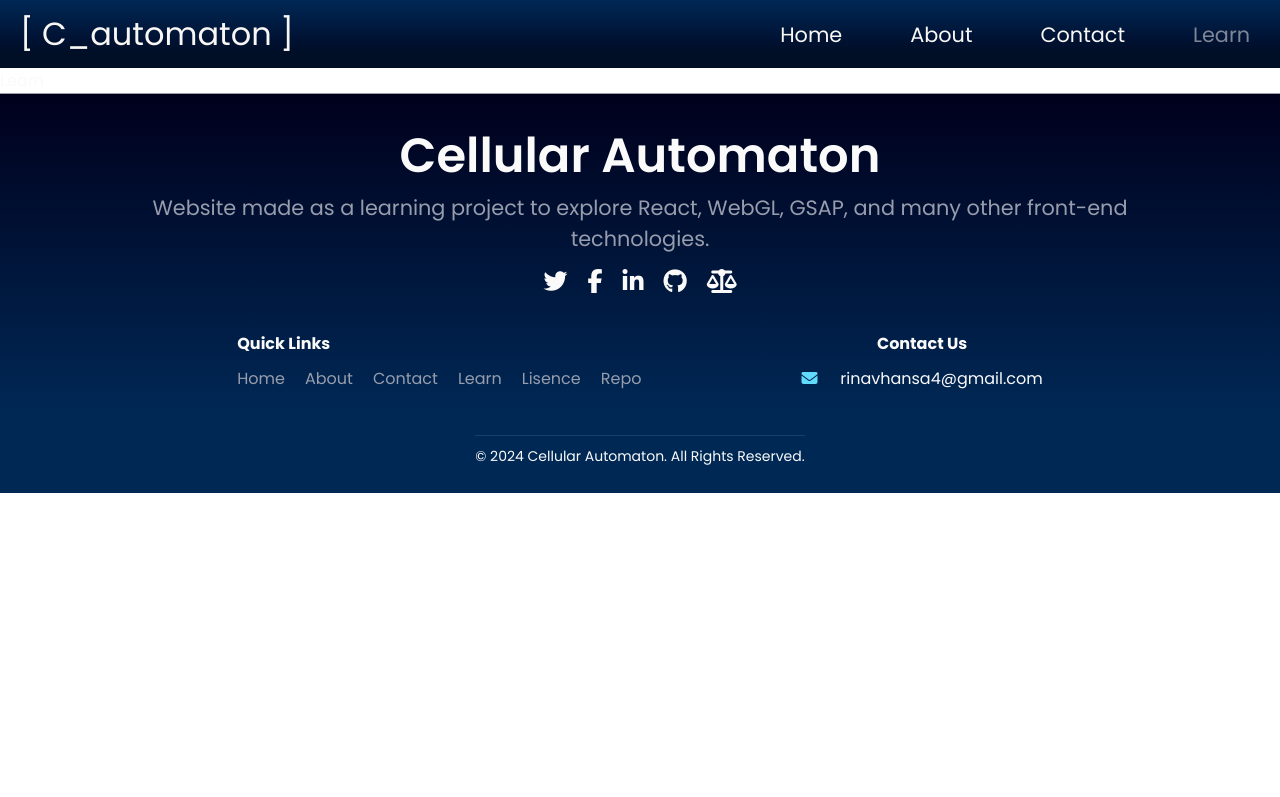
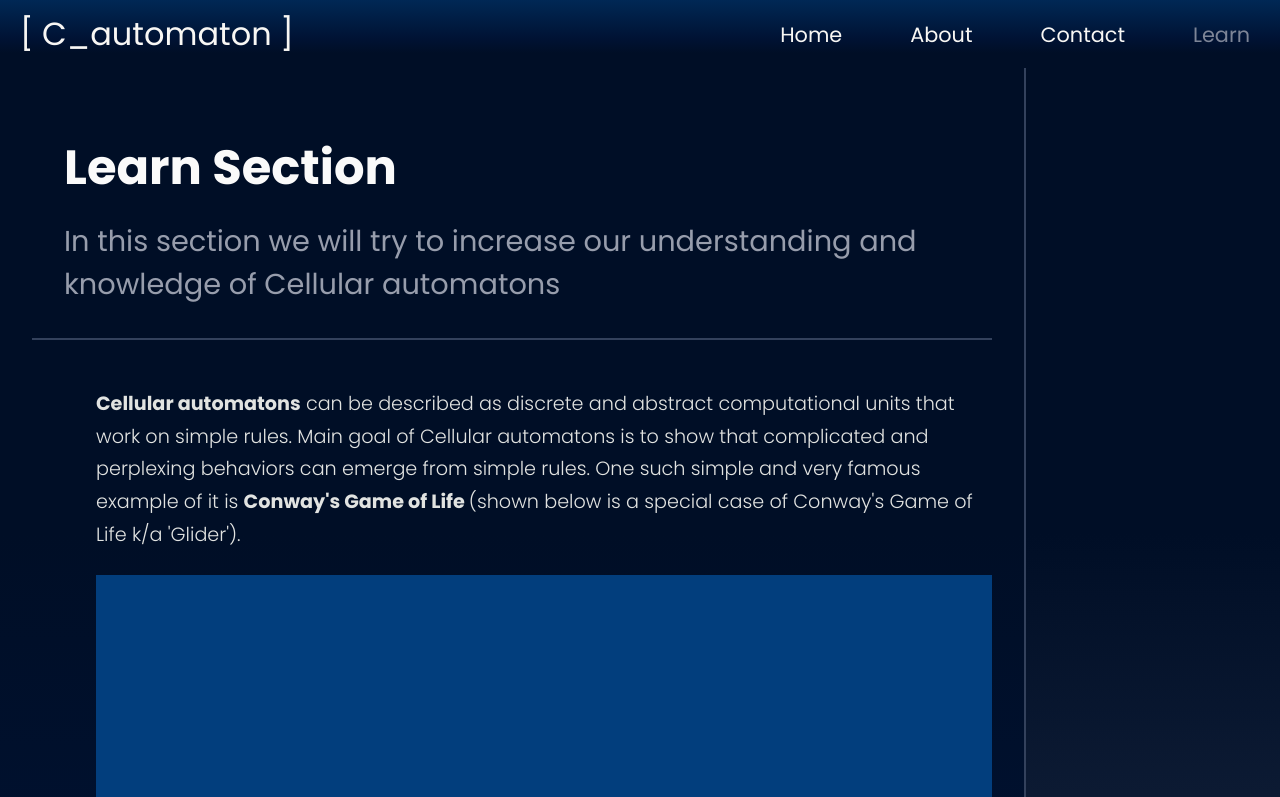
Before and after one commit to Rrrinav/c_automaton, a React (Vite) app: page /learn in a window 1280 px wide. Shown: the top 797 px of the page. Built offline with nearby package versions, Linux system fonts and the light colour scheme.

Commit message:
[ More progress ]: Added more shit to learn page and routes

```diff
--- a/src/App.css
+++ b/src/App.css
@@ -28,3 +28,12 @@
   opacity: 0;
   pointer-events: none; /* Optional: Disable interactions with the loader */
 }
+
+.style-link {
+  color: #a1a1ff;
+  text-decoration: none;
+}
+
+.style-link:hover {
+  color: #11ffff;
+}
--- a/src/Pages/Home/Home.jsx
+++ b/src/Pages/Home/Home.jsx
@@ -88,12 +88,12 @@ const Home = () => {
       gsap.from(".learn > *", {
         opacity: 0,
         y: 30,
-        duration: 0.8,
-        stagger: 0.5,
+        duration: 1.5,
+        stagger: 0.6,
         ease: "power3.out",
         scrollTrigger: {
           trigger: ".learn",
-          start: "top 50%",
+          start: "top 60%",
           end: "center center",
           scrub: 1,
         },
@@ -148,6 +148,7 @@ const Home = () => {
                   title={card.title}
                   description={card.description}
                   button={card.button}
+                  className="cards"
                 />
               ))}{" "}
             </div>
--- /dev/null
+++ b/src/Pages/Learn/BasicIntro.css
@@ -0,0 +1,12 @@
+.basicIntro-body {
+  padding-left: 4rem;
+  text-align: initial;
+  font-size: 1.2em;
+  line-height: 1.7em;
+  font-weight: 300;
+  color: #e1e3e1;
+}
+
+.basicIntro-body > * {
+  margin-bottom: 1.5rem;
+}
--- /dev/null
+++ b/src/Pages/Learn/BasicIntro.jsx
@@ -0,0 +1,72 @@
+import React from "react";
+import "./BasicIntro.css";
+import Glider from "../../webGl/Glider";
+
+const BasicIntro = () => {
+  return (
+    <div className="basicIntro-body">
+      <p>
+        <span className="bold-text">Cellular automatons</span> can be described
+        as discrete and abstract computational units that work on simple rules.
+        Main goal of Cellular automatons is to show that complicated and
+        perplexing behaviors can emerge from simple rules. One such simple and
+        very famous example of it is{" "}
+        <span className="bold-text">Conway's Game of Life </span>(shown below is
+        a special case of Conway's Game of Life k/a 'Glider').
+      </p>
+      <Glider width={15} height={10} bgColor={[0.008, 0.243, 0.49]} />
+      <p>
+        In this section we will learn about history, mathematics and many such
+        aspects of cellular automaton. We will start straight away with types
+        and learn their history, special cases and visualizations along with.
+        These visualizations will mostly be done on{" "}
+        <span className="bold-text">GPU using WebGL</span>, so if you can't see
+        canvas visual, it probably means that your browser doesn't support it.
+        So. let's get started
+      </p>
+      <p>
+        Any cellular automaton model works on discrete structures (although
+        continuous ones have been described now but traditionally they were
+        discrete) called <span className="bold-text">grids </span>and every cell
+        in a grid is, well a 'cell'.{" "}
+        <span className="bold-text"> Every cell can have some state </span>which
+        are defined based upon some set of rules, which dictates how it will
+        look.
+      </p>
+      These rules can result in various types of results, based on these
+      results, cellular automatons are divided into 4 categories by{" "}
+      <a
+        href="https://www.scirp.org/reference/referencespapers?referenceid=1340111"
+        className="style-link"
+        target="_blank"
+      >
+        Stephen Wolfram
+      </a>{" "}
+      :-
+      <p></p>
+      <ul>
+        <li>
+          Class 1: Nearly all initial patterns evolve quickly into a stable,
+          homogeneous state.
+        </li>
+        <li>
+          Class 2: Nearly all initial patterns evolve quickly into stable or
+          oscillating structures. Some of the randomness in the initial pattern
+          may filter out, but some remains.
+        </li>
+        <li>
+          Class 3: Nearly all initial patterns evolve in a pseudo-random or
+          chaotic manner. Any stable structures that appear are quickly
+          destroyed by the surrounding noise.
+        </li>
+        <li>
+          Class 4: Nearly all initial patterns evolve into structures that
+          interact in complex and interesting ways, with the formation of local
+          structures that are able to survive for long periods of time.
+        </li>
+      </ul>
+    </div>
+  );
+};
+
+export default BasicIntro;
--- /dev/null
+++ b/src/Pages/Learn/Content/ConwaysGameOfLife.jsx
@@ -0,0 +1,9 @@
+import React from 'react'
+
+const ConwaysGameOfLife = () => {
+  return (
+    <div>ConwaysGameOfLife</div>
+  )
+}
+
+export default ConwaysGameOfLife
--- /dev/null
+++ b/src/Pages/Learn/Learn.css
@@ -0,0 +1,44 @@
+.learn-body {
+  padding: 0 0px;
+  margin: 0 0;
+  background-color: #001845;
+  color: #fafafa;
+  display: flex;
+  flex-direction: row;
+}
+
+.learn-header {
+  padding: 2rem;
+}
+
+.learn-header > h1 {
+  color: #fafafa;
+  font-size: 3em;
+  margin-bottom: 1rem;
+}
+
+.learn-header > p {
+  color: #979dac;
+  font-size: 1.8em;
+}
+
+.learn-container {
+  padding: 2rem;
+  background: linear-gradient(rgba(0, 14, 38, 1) 30%, #001845 100%);
+  min-height: 100vh;
+}
+
+.learn-sidebar {
+  background-color: #001845;
+  background: linear-gradient(rgba(0, 14, 38, 1) 30%, #33415c 100%);
+  border-left: 2px solid #33415c;
+  color: #fafafa;
+  padding: 2rem;
+  min-width: 20%;
+}
+
+.learn-divide {
+  height: 1px;
+  border: 1px solid #33415c;
+  margin-bottom: 3rem;
+}
--- a/src/Pages/Learn/Learn.jsx
+++ b/src/Pages/Learn/Learn.jsx
@@ -1,9 +1,24 @@
-import React from 'react'
+import React from "react";
+import { Outlet, Link } from "react-router-dom";
+import "./Learn.css";
 
 const Learn = () => {
   return (
-    <div>Learn</div>
-  )
-}
+    <div className="learn-body">
+      <div className="learn-container">
+        <div className="learn-header">
+          <h1>Learn Section</h1>
+          <p>
+            In this section we will try to increase our understanding and
+            knowledge of Cellular automatons
+          </p>
+        </div>
+        <div className="learn-divide"></div>
+        <Outlet />
+      </div>
+      <div className="learn-sidebar"></div>
+    </div>
+  );
+};
 
-export default Learn
+export default Learn;
--- a/src/webGl/Glider.jsx
+++ b/src/webGl/Glider.jsx
@@ -1,6 +1,6 @@
 import React, { useRef, useEffect, useState, useCallback } from "react";
 
-const Glider = ({ width, height }) => {
+const Glider = ({ width, height, bgColor = [0.0, 0.062, 0.149] }) => {
   const canvasRef = useRef(null);
   const glRef = useRef(null);
   const programRef = useRef(null);
@@ -164,7 +164,7 @@ const Glider = ({ width, height }) => {
     const canvas = canvasRef.current;
     if (!gl) return;
 
-    gl.clearColor(0.0, 0.062, (38/255), 1.0);
+    gl.clearColor(bgColor[0], bgColor[1], bgColor[2], 1.0);
     gl.clear(gl.COLOR_BUFFER_BIT);
 
     const grid = gridRef.current;
```
Also changed, not shown: src/LearnLayout.jsx (added, +33 -0 lines), src/Routes.jsx (+9 -0 lines).
